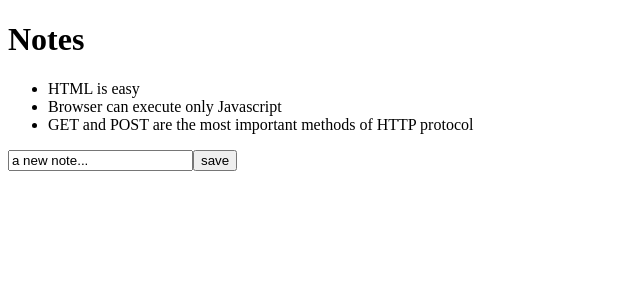
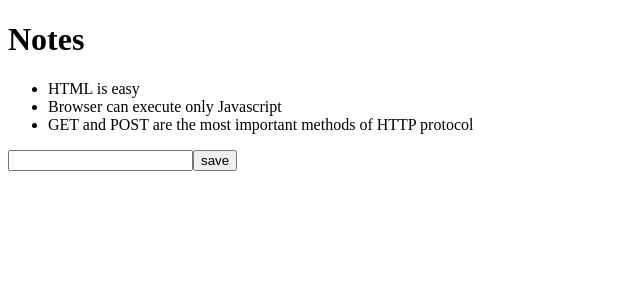
Before and after one commit to mcdylanb/fullStackOpen2020, a React (Create React App) app in the folder part2/: page / in a window 1280 px wide. Shown: the top 300 px of the page, without its empty margins (0-640 px from the left). Built offline with nearby package versions, Linux system fonts and the light colour scheme.

Commit message:
add notesToShow to filter, unfinished but working

```diff
--- a/part2/src/App.js
+++ b/part2/src/App.js
@@ -3,9 +3,8 @@ import Note from './components/Note'
 
 const App = (props) => {
   const [notes, setNotes] = useState(props.notes)
-  const [newNote, setNewNote] = useState(
-    'a new note...'
-  )
+  const [newNote, setNewNote] = useState('')
+  const [showAll, setShowAll] = useState(true)
 
   const addNote = (event) => {
     event.preventDefault()
@@ -25,11 +24,15 @@ const App = (props) => {
     setNewNote(event.target.value)
   }
 
+  const notesToShow = showAll
+  ? notes
+        : notes.filter(note => note.important === true)
+
     return (
         <div>
           <h1>Notes</h1>
           <ul>
-            {notes.map(note =>
+            {notesToShow.map(note =>
                        <Note key={note.id} note={note}/>
                       )}
           </ul>
```
